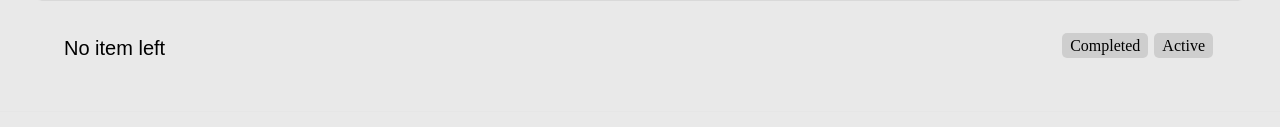
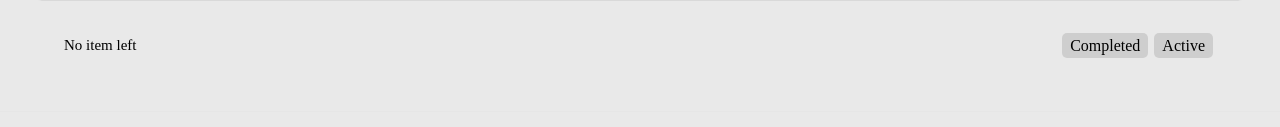
Before and after one commit to Amonkey00/ToDoMvc_mobile, a plain HTML site: page index.html in a window 1280 px wide. Shown: the part 219-346 px from the top of the page. Drawn offline with Linux system fonts and the light colour scheme.

Commit message:
fix moblie next

```diff
--- a/todoMvc.css
+++ b/todoMvc.css
@@ -137,8 +137,7 @@ select{
 }
 .todo-count{
     position: relative;
-    font-family:fantasy;
-    font-size: 20px;
+    font-size: 15px;
     float:left;
     text-align: left;
     top:20%;
```
